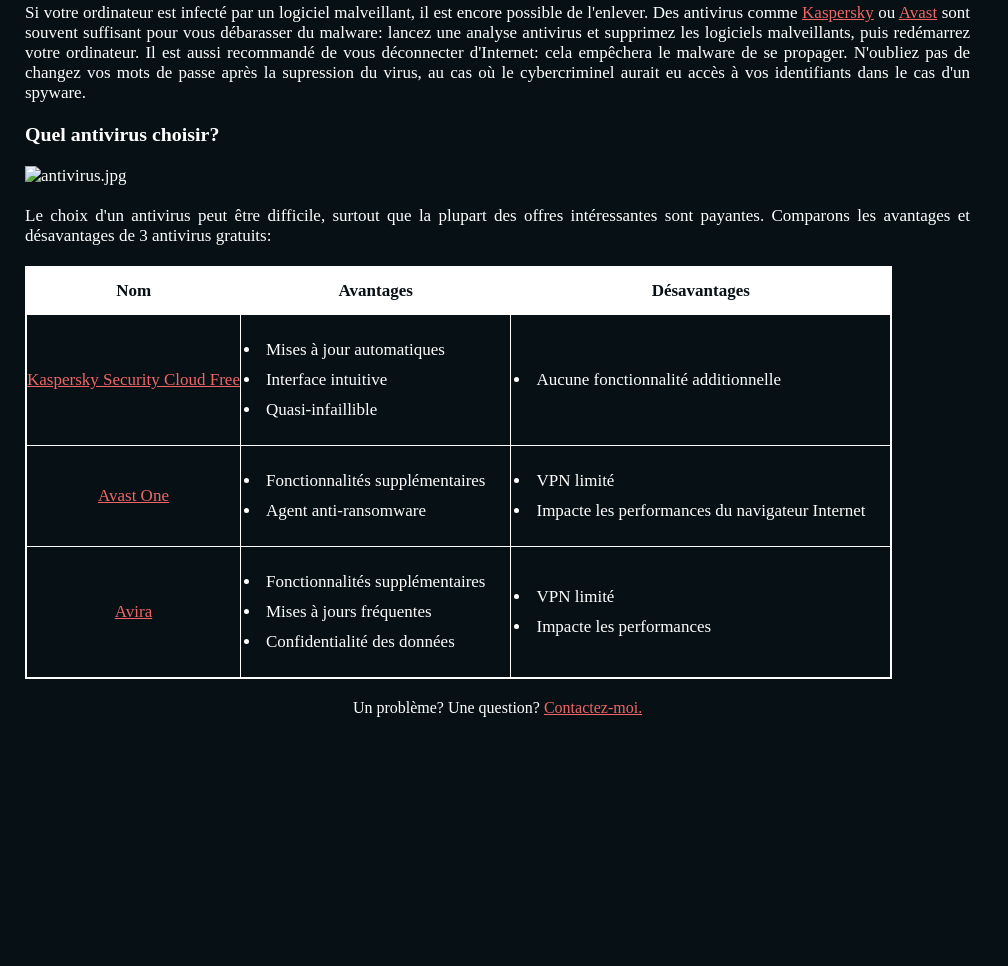
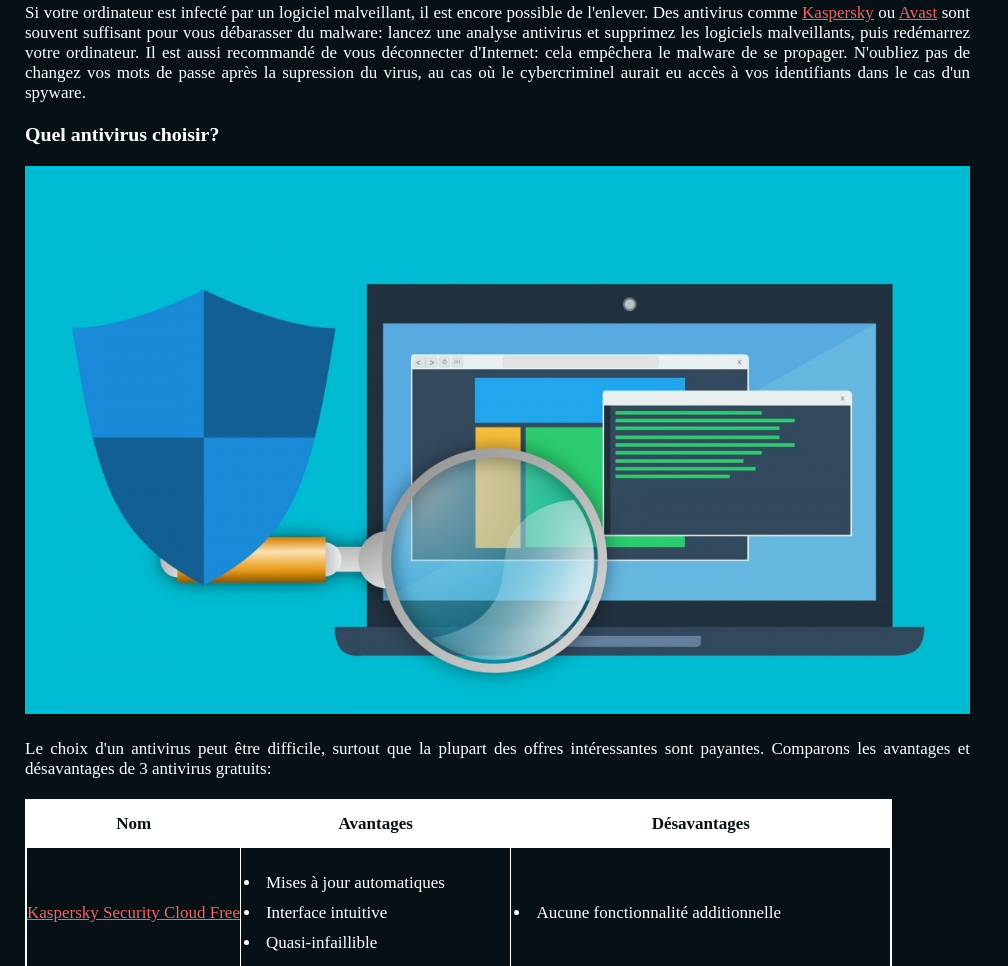
Before and after one commit to tkmeriem/ARCHIVE, a plain HTML site: page protection.html in a window 1280 px wide. Shown: the part 1081-2047 px from the top of the page, without its empty margins (0-1008 px from the left). Before the commit the page ends 1843 px from the top, so only its background shows below. Drawn offline with Linux system fonts and the light colour scheme.

Commit message:
Update protection.html

```diff
--- a/protection.html
+++ b/protection.html
@@ -64,7 +64,7 @@
             <h3>Comment se débarasser d'un malware?</h3>
             <p>Si votre ordinateur est infecté par un logiciel malveillant, il est encore possible de l'enlever. Des antivirus comme <a class='lien' href="https://www.kaspersky.fr/free-cloud-antivirus">Kaspersky</a> ou <a class='lien' href="https://www.avast.com/fr-fr/free-antivirus-download#pc">Avast</a> sont souvent suffisant pour vous débarasser du malware: lancez une analyse antivirus et supprimez les logiciels malveillants, puis redémarrez votre ordinateur. Il est aussi recommandé de vous déconnecter d'Internet: cela empêchera le malware de se propager. N'oubliez pas de changez vos mots de passe après la supression du virus, au cas où le cybercriminel aurait eu accès à vos identifiants dans le cas d'un spyware.</p>
             <h3>Quel antivirus choisir?</h3>
-            <img src="images site/antivirus.jpg" alt="antivirus.jpg"/>
+            <img src="antivirus.jpg" alt="antivirus.jpg"/>
             <p>Le choix d'un antivirus peut être difficile, surtout que la plupart des offres intéressantes sont payantes. Comparons les avantages et désavantages de 3 antivirus gratuits:</p>
             <table>
                 <tr>
```
